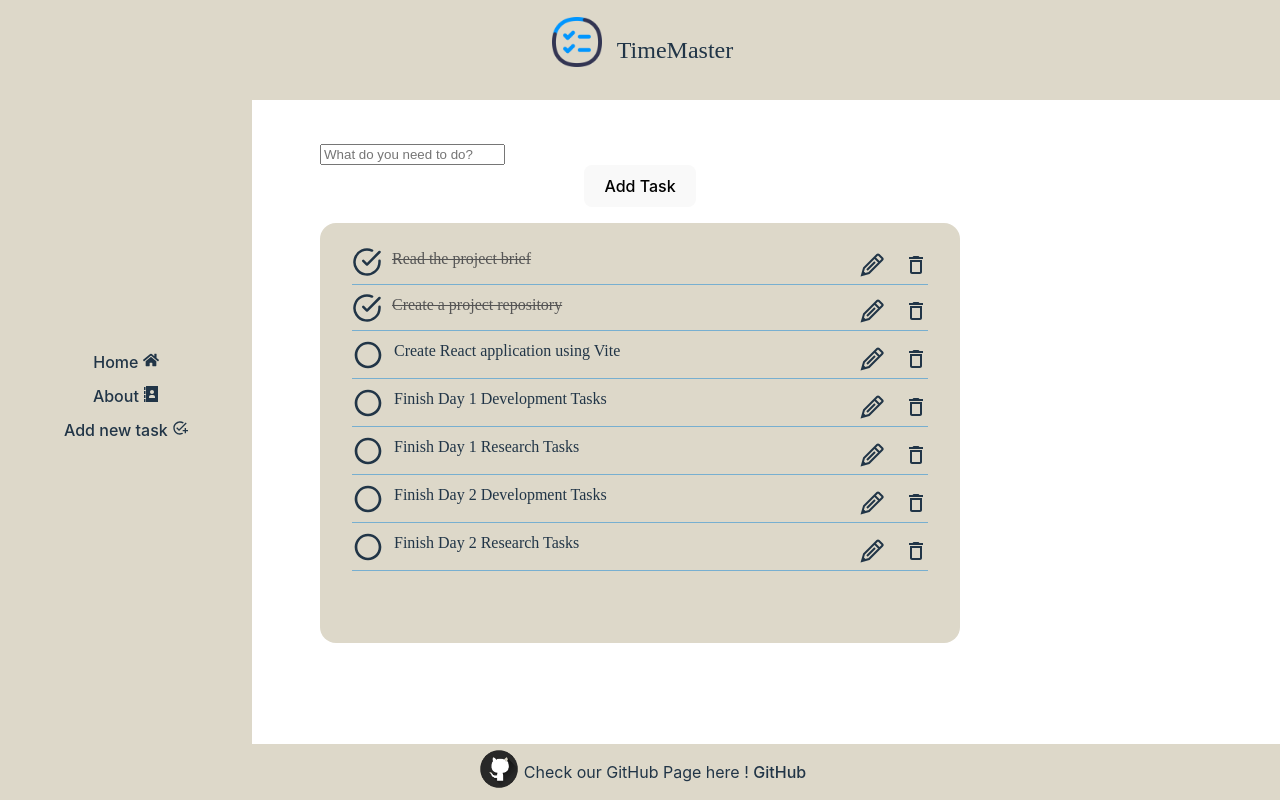
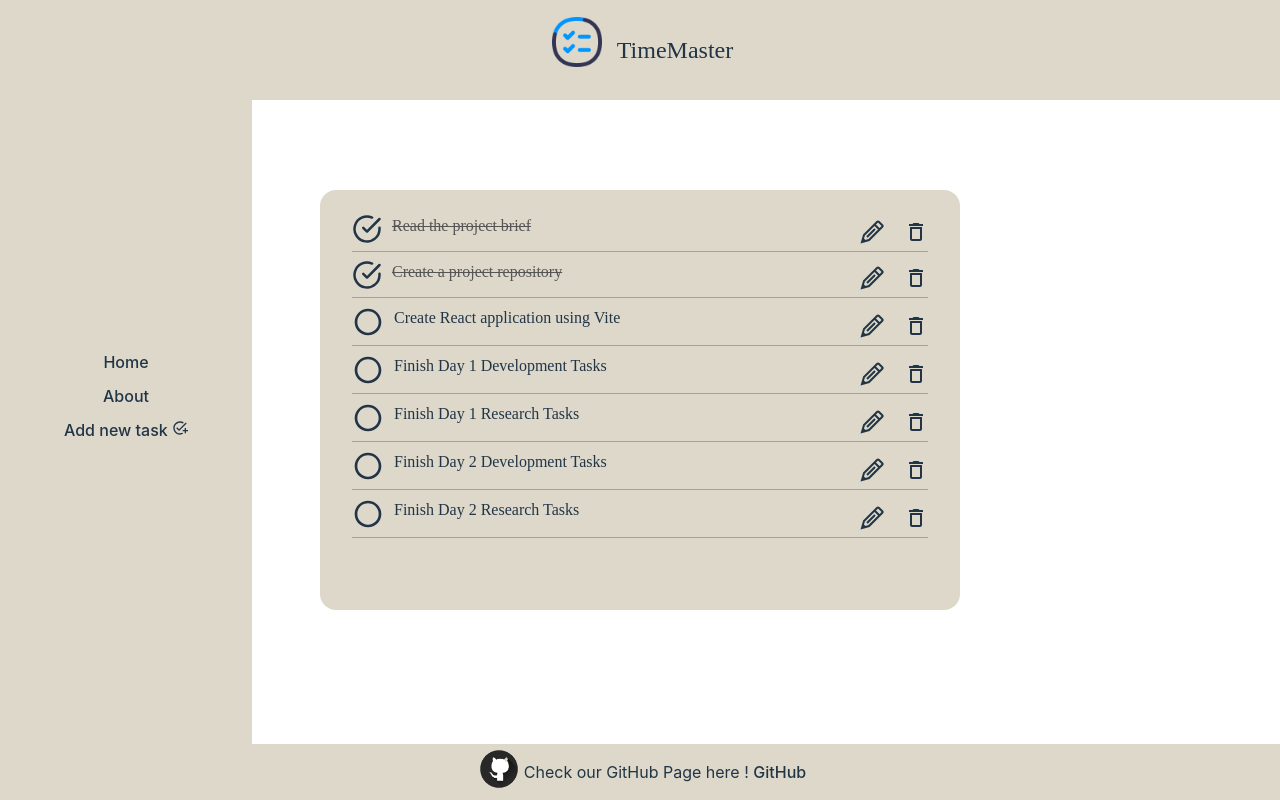
Before and after one commit to Saeideh-Bahadoran/ReactToDoApp, a React (Vite) app: page / in a window 1280 px wide. Built offline with nearby package versions, Linux system fonts and the light colour scheme; the HTML template or start-up script is replaced by a standard one.

Commit message:
Side bar Add new task fixed

```diff
--- a/src/App.jsx
+++ b/src/App.jsx
@@ -1,20 +1,18 @@
+// App.js
 import { useState } from "react";
 import "./App.css";
 import Navbar from "./Components/Navbar";
 import Footer from "./Components/Footer";
 import Sidebar from "./Components/Sidebar";
-import TasksList from "./Components/TasksList";
 import { Route, Routes } from "react-router-dom";
 import HomePage from "./assets/Pages/HomePage";
 import AboutPage from "./assets/Pages/AboutPage";
 import NotFoundPage from "./assets/Pages/NotFoundPage";
 import TaskDetailsPage from "./assets/Pages/TaskDetailsPage";
 import EditPage from "./assets/Pages/EditPage";
-// import tasksData from "tasks.json";
 
 function App() {
-  const [tasks, setTasks] = useState(
-    [
+  const [tasks, setTasks] = useState([
     { "id": "0", "task": "Read the project brief", "completed": true},
     { "id": "1", "task": "Create a project repository", "completed": true},
     { "id": "2", "task": "Create React application using Vite", "completed": false},
@@ -22,19 +20,22 @@ function App() {
     { "id": "4", "task": "Finish Day 1 Research Tasks", "completed": false},
     { "id": "5", "task": "Finish Day 2 Development Tasks", "completed": false},
     { "id": "6", "task": "Finish Day 2 Research Tasks", "completed": false}
-    ]
-  )
-  const [count, setCount] = useState(0);
-  // comment
+  ]);
+
+  const [isAddTaskVisible, setIsAddTaskVisible] = useState(false);
+
+  const toggleAddTaskVisibility = () => {
+    setIsAddTaskVisible(!isAddTaskVisible);
+  };
 
   return (
     <div className="pages">
       <Navbar />
-      <Sidebar />
+      <Sidebar toggleAddTaskVisibility={toggleAddTaskVisibility} />
       <Footer />
 
       <Routes>
-        <Route path="/" element={<HomePage tasks={tasks} setTasks= {setTasks} />} />
+        <Route path="/" element={<HomePage tasks={tasks} setTasks={setTasks} isAddTaskVisible={isAddTaskVisible} />} />
         <Route path="/about" element={<AboutPage />} />
         <Route path="/not-found" element={<NotFoundPage />} />
         <Route path="/task-details/:taskId" element={<TaskDetailsPage tasks={tasks} />} />
--- a/src/Components/Sidebar.jsx
+++ b/src/Components/Sidebar.jsx
@@ -1,33 +1,30 @@
-// Sidebar.jsx
 import React from "react";
 import { NavLink } from "react-router-dom";
-import { FaHome } from "react-icons/fa";
-import { ImAddressBook } from "react-icons/im";
 import { MdAddTask } from "react-icons/md";
 
+const Sidebar = ({ toggleAddTaskVisibility }) => {
+  const handleAddTaskClick = () => {
+    toggleAddTaskVisibility(true);
+  };
 
-const Sidebar = () => {
   return (
     <div className="sidebar">
       <ul>
         <li>
           <NavLink to="/">
-            Home     <FaHome />
+            Home
           </NavLink>
         </li>
-
         <li>
-          <NavLink to="/about">About  <ImAddressBook />
+          <NavLink to="/about">
+            About
           </NavLink>
-
         </li>
         <li>
-          <NavLink to="/">Add new task  <MdAddTask />
+          <NavLink to="/" onClick={handleAddTaskClick}>
+            Add new task <MdAddTask />
           </NavLink>
-
         </li>
-
-
       </ul>
     </div>
   );
--- a/src/assets/Pages/HomePage.jsx
+++ b/src/assets/Pages/HomePage.jsx
@@ -1,24 +1,18 @@
-import React, { useState } from "react";
+import React from "react";
 import TasksList from "../../Components/TasksList";
-import tasksData from "../../tasks.json";
 import AddTask from "../../Components/AddForm";
 
-const HomePage = ({tasks,setTasks}) => {
-  // const [taskName, setTaskName] = useState("");
-  // const [tasks, setTasks] = useState(tasksData)
-
+const HomePage = ({ tasks, setTasks, isAddTaskVisible }) => {
   const handleSubmit = (e) => {
-    console.log()
     e.preventDefault();
     const newTask = {
       id: tasks.length.toString(),
       task: e.target.taskDescription.value,
       completed: false
     };
-    const updatedTasks = [...tasks, newTask]
+    const updatedTasks = [...tasks, newTask];
     setTasks(updatedTasks);
-    console.log(newTask)
-
+    e.target.reset(); // Clear the form
   };
 
   const removeItem = (item) => {
@@ -27,9 +21,8 @@ const HomePage = ({tasks,setTasks}) => {
 
   return (
     <div>
-       <AddTask onSubmit={handleSubmit} />
+      {isAddTaskVisible && <AddTask onSubmit={handleSubmit} />}
       <TasksList tasks={tasks} removeItem={removeItem} />
-
     </div>
   );
 };
```
Also changed, not shown: src/Components/AddForm.jsx (line endings or trailing spaces). Lines whose indentation alone changed are shown as unchanged.
